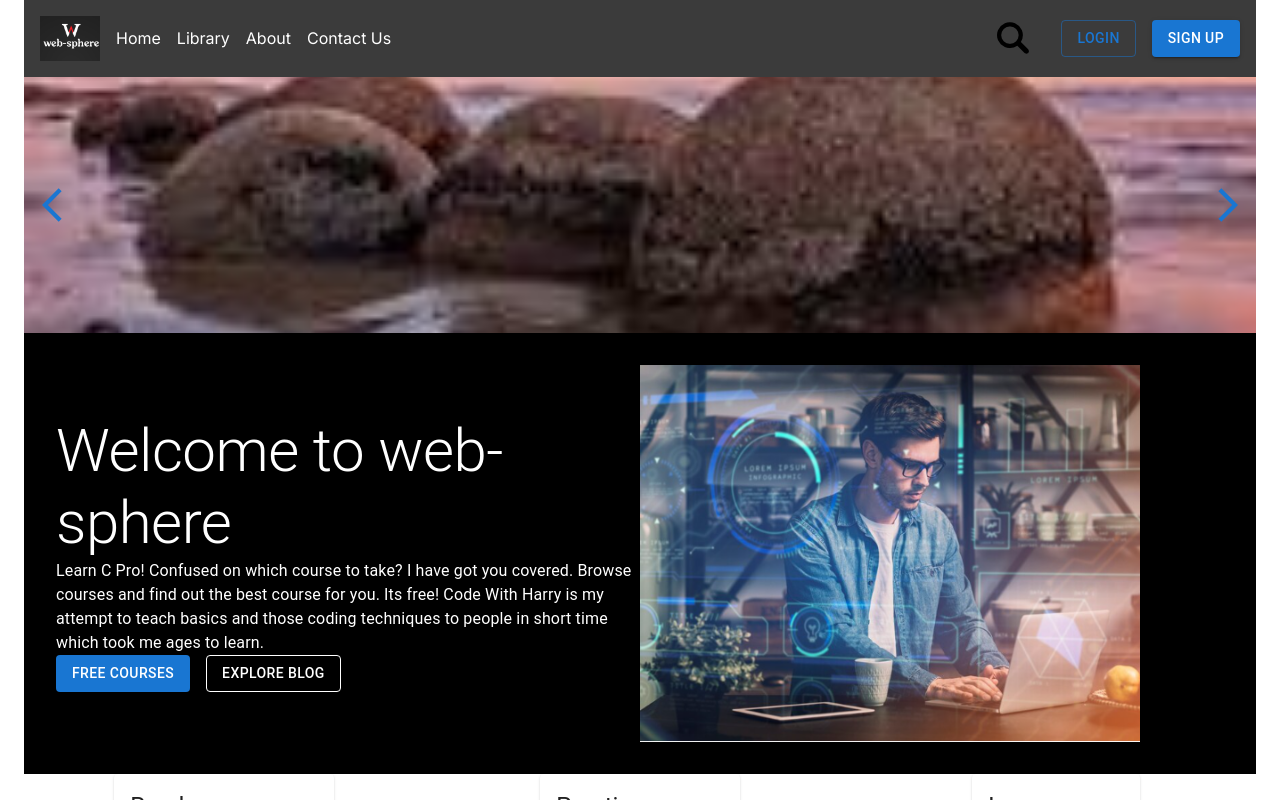
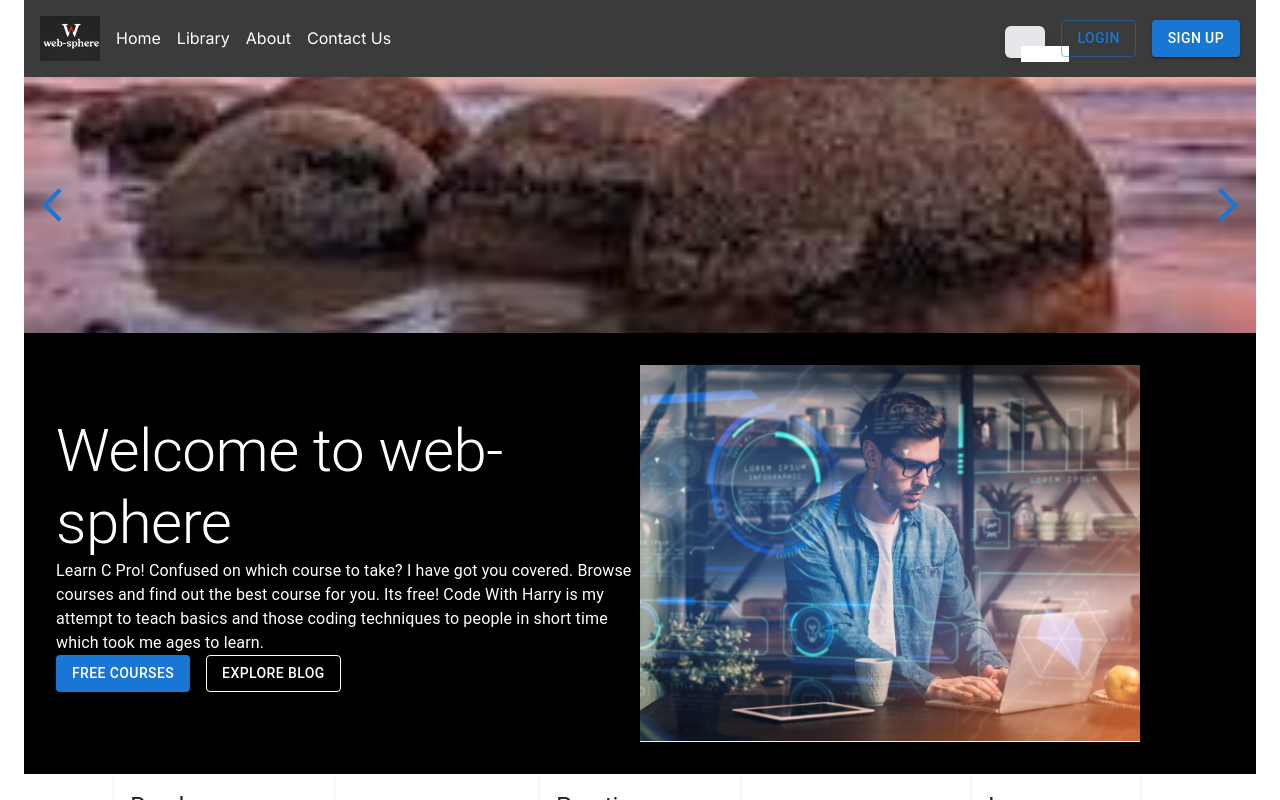
Before and after one commit to pky1341/web-sphere, a Next.js app: page / in a window 1280 px wide. Both pictures are taken after a click on the picture 1013 px from the left and 38 px from the top of the page. Shown: the top 800 px of the page. Built offline with nearby package versions, Linux system fonts and the light colour scheme; no server answers.

Commit message:
new code

```diff
--- a/src/components/header/Header.tsx
+++ b/src/components/header/Header.tsx
@@ -69,7 +69,7 @@ const Header: React.FC = () => {
         </a>
       </div>
       <div className="flex items-center space-x-4">
-        <Search/>
+        <Search />
         {session ? (
           <div>
             <IconButton
--- a/src/components/ui/Search.tsx
+++ b/src/components/ui/Search.tsx
@@ -1,12 +1,40 @@
 import Image from "next/image";
-import React from "react";
-import searchIcon from "@/images/Icons/searchIcon.png"
-const Search=()=>{
-    return(
-        <div>
-            <Image src={searchIcon} alt="search" className="mr-4 cursor-pointer" />
+import React, { useState } from "react";
+import search from "@/images/Icons/search.png";
+
+const Search = () => {
+  const [expandSearch, setExpandSearch] = useState(false);
+  const expandSearchInput = () => {
+    setExpandSearch(true);
+  };
+
+  return (
+    <div className="relative">
+      <Image
+        src={search}
+        alt="search"
+        className="mr-4 cursor-pointer"
+        width={24}
+        height={36}
+        onClick={expandSearchInput}
+      />
+      {expandSearch && (
+        <div
+          className="absolute top-0 left-0 w-full h-full bg-gray-200 rounded-md shadow-md p-4"
+          style={{
+            transform: expandSearch ? "scaleY(1)" : "scaleY(0)",
+            transition: "transform 0.3s ease-in-out",
+          }}
+        >
+          <input
+            type="search"
+            className="w-full h-full p-2 pl-10 text-gray-700 placeholder-gray-400"
+            placeholder="Search..."
+          />
         </div>
-    )
-}
+      )}
+    </div>
+  );
+};
 
 export default Search;
--- a/src/pages/_app.tsx
+++ b/src/pages/_app.tsx
@@ -21,9 +21,9 @@ interface AppProps {
 
 function MyApp({ Component, pageProps }: AppProps) {
   return (
-      <ClientSessionProvider>
+    <ClientSessionProvider>
       <Component {...pageProps} />
-      </ClientSessionProvider>
+    </ClientSessionProvider>
   );
 }
 
--- a/src/pages/api/auth/[...nextauth].ts
+++ b/src/pages/api/auth/[...nextauth].ts
@@ -19,6 +19,7 @@ const options: NextAuthOptions = {
         url: "https://accounts.google.com/o/oauth2/v2/auth",
         params: {
           redirect_uri: `${process.env.NEXTAUTH_URL}/api/auth/callback/google`,
+          scope: "email profile",
         },
       },
     }),
@@ -117,14 +118,20 @@ const options: NextAuthOptions = {
         where: { email: profile?.email },
       });
       if (!existingUser) {
+        const fullName = profile?.name?.split(" ");
+        const firstName = fullName?.[0] ?? "";
+        const lastName = fullName?.[1] ?? "";
         const newUser = await prisma.user.create({
           data: {
-            firstName: profile?.name,
-            email: profile?.email,
+            firstName,
+            lastName,
+            email: profile?.email ?? "",
+            password: "",
             emailVerified: true,
             isActive: true,
           },
         });
+        return true;
       }
       return true;
     },
--- a/src/pages/api/auth/callback/google.ts
+++ b/src/pages/api/auth/callback/google.ts
@@ -1,16 +1,37 @@
 import { NextApiRequest, NextApiResponse } from "next";
-import { getServerSession } from "next-auth";
+import { getServerSession, NextAuthOptions } from "next-auth";
 
+interface CredentialInput {
+  site: string;
+  username: string;
+  password: string;
+}
+
+const options: NextAuthOptions = {
+  jwt: {
+    secret: process.env.JWT_SECRET,
+    maxAge: 24 * 60 * 60,
+  },
+  providers: [
+    {
+      id: "credentials",
+      type: "credentials",
+      credentials: {
+        site: process.env.NEXTAUTH_URL ?? "",
+      },
+    },
+  ],
+};
 export default async function handler(
   req: NextApiRequest,
   res: NextApiResponse
 ) {
   if (req.method === "GET") {
-    const session = await getServerSession({ req, res, strategy: "jwt" });
+    const session = await getServerSession(req, res, options);
     if (session) {
+      res.redirect("/auth/signin");
+    } else {
       res.redirect("/");
-    } else {
-      res.redirect("/auth/signin");
     }
   }
 }
--- a/src/pages/api/auth/signup.ts
+++ b/src/pages/api/auth/signup.ts
@@ -45,7 +45,6 @@ export default async function handler(
         const existingUser = await prisma.user.findUnique({
           where: { email: String(Email) },
         });
-        console.log(prisma);
         if (existingUser) {
           return res
             .status(400)
```
Also changed, not shown: src/images/Icons/search.png (added), 1 other file (tests, documents, lock files or other folders).
